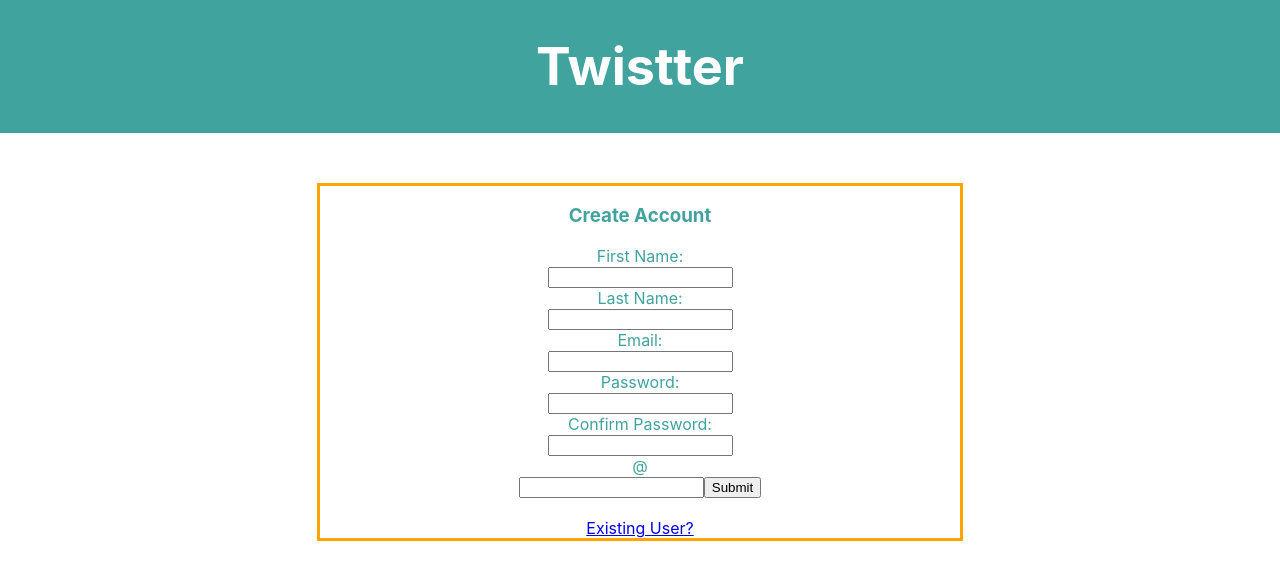
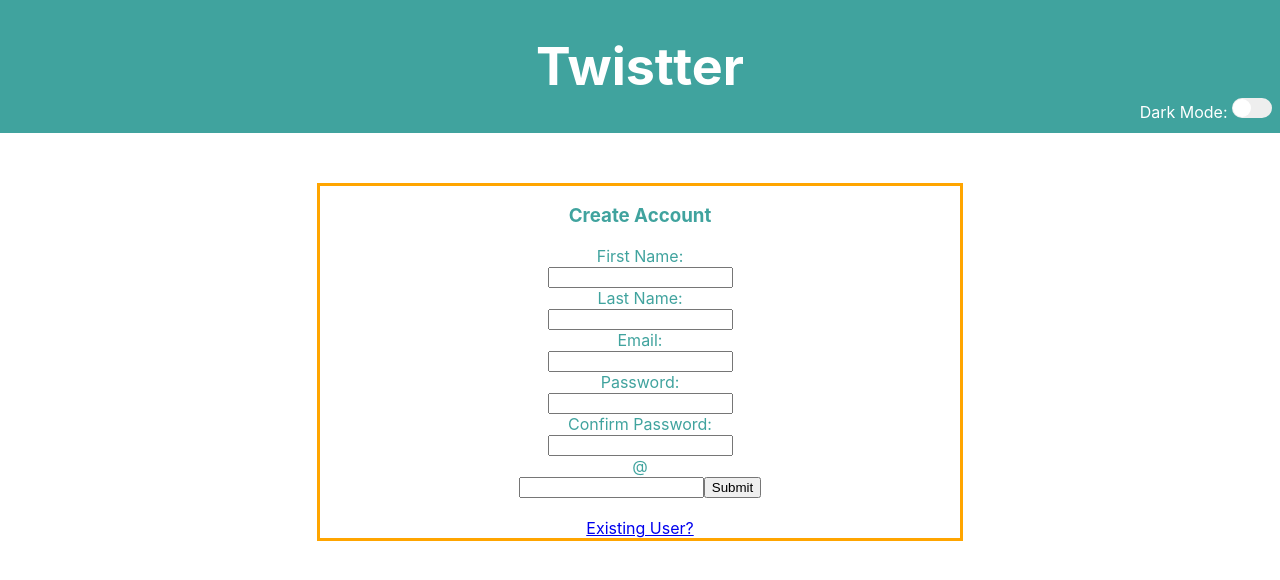
Before and after one commit to aniamb/twistter-307, a React (Create React App) app in the folder twistter/: page / in a window 1280 px wide. Shown: the top 580 px of the page. Built offline with nearby package versions, Linux system fonts and the light colour scheme; no server answers.

Commit message:
Finished dark-light mode

```diff
--- a/twistter/src/App.css
+++ b/twistter/src/App.css
@@ -1,16 +1,42 @@
+
+:root {
+  --background-color: rgb(64, 163, 158);
+  --font-color: white;
+  --toggle-bg: #eee;
+  --toggle-circle: white;
+  --toggle-other: orange;
+
+}
+[data-theme="light"] {
+  --background-color: rgb(64, 163, 158);
+  --font-color: white;
+  --toggle-bg: #eee;
+  --toggle-circle: white;
+  --toggle-other: orange;
+}
+
+[data-theme="dark"] {
+  --background-color: black;
+  --font-color: white;
+  --toggle-bg: purple;
+  --toggle-bg: black;
+  --toggle-other: #7983ff;
+}
+
+
 .App {
   text-align: left;
 }
 
 .App-header {
-  background-color: rgb(64, 163, 158);
+  background-color: var(--background-color);
   min-height: 15%;
   display: flex;
   flex-direction: column;
   align-items: center;
   justify-content: center;
   font-size: calc(10px + 2vmin);
-  color: white;
+  color: var(--font-color);
 }
 .navLinks{
 list-style:none;
@@ -75,9 +101,22 @@ margin-bottom: 2px;
 
 
 .App-link {
-color: white;
+color: var(--font-color);
 }
 
+.topright{
+  position:absolute;
+  top: 10px;
+  right: 10px;
+  font-size: 18px;
+}
+
+.topright2{
+  position:absolute;
+  top:98px;
+  right:8px;
+  font-size: 16px;
+}
 
 
 @keyframes App-logo-spin {
@@ -88,3 +127,35 @@ color: white;
     transform: rotate(360deg);
   }
 }
+
+.switch {
+  position : relative ;
+  display : inline-block;
+  width : 40px;
+  height : 20px;
+  background-color: var(--toggle-bg);
+  border-radius: 20px;
+}
+
+.switch::after {
+  content: '';
+  position: absolute;
+  width: 18px;
+  height: 18px;
+  border-radius: 50%;
+  background-color: var(--toggle-circle);
+  top: 1px;
+  left: 1px;
+  transition: all 0.3s;
+}
+
+.checkbox:checked + .switch::after {
+  left : 20px;
+}
+.checkbox:checked + .switch {
+  background-color: var(--toggle-other);
+}
+
+.checkbox {
+  display : none;
+}
--- a/twistter/src/App.js
+++ b/twistter/src/App.js
@@ -11,12 +11,62 @@ import EditProfile from './EditProfile'
 import UserProfile from './UserProfile'
 import {Switch, NavLink, Route} from 'react-router-dom'
 import GenericProfile from "./GenericProfile";
+import axios from 'axios'
 
-function App() {
+class App extends React.Component{
+  constructor (props){
+    super(props);
+    this.state = {
+      userHandle:null
+    }
+  }
+
+componentDidMount(){
+  var currHandle = localStorage.getItem('currentUser');
+  axios.get('http://localhost:5000/userprofile', {
+      params: {
+        userHandle: currHandle
+      }
+    }).then((response) => {
+      console.log(currHandle);
+      if(currHandle!=null){
+        this.setState({userHandle: '@'+currHandle});
+      }else{
+        this.setState({userHandle: 'welcome'})
+      }
+    })
+    .catch((err) => {
+     console.log('error getting info');
+    })
+}
+handleTheme(event){
+  var checkeddd = document.getElementById("toggle").checked;
+  var currTheme="light";
+  console.log(checkeddd);
+  if(checkeddd==true){
+      document.documentElement.setAttribute('data-theme', 'dark');
+      //localStorage.setItem('theme', 'dark');
+      currTheme="dark";
+      console.log(currTheme);
+  }else if(checkeddd==false){
+      document.documentElement.setAttribute('data-theme', 'light');
+      //localStorage.setItem('theme', 'light');
+      currTheme="light";
+      console.log(currTheme);
+  }
+}
+render() {
   return (
     <div className="App">
       <div className="App-header">
           <h1>Twistter</h1>
+            <div className="topright">
+            {this.state.userHandle}
+            </div>
+            <div className="topright2">
+            Dark Mode: <input type="checkbox" id="toggle" className="checkbox" onChange={this.handleTheme.bind(this)}/>
+            <label htmlFor="toggle" className="switch" ></label>
+            </div>
       </div>
         <Switch>
             <Route path="/createaccount" component={CreateAccount}/>
@@ -53,4 +103,5 @@ function App() {
   );
 }
 
-export default App;
+}
+export default App
--- a/twistter/src/EditProfile.css
+++ b/twistter/src/EditProfile.css
@@ -1,13 +1,69 @@
+:root{
+    --text-color: rgb(64, 163, 158);
+    --border-color: orange;
+    --toggle-bg: #eee;
+    --toggle-circle: white;
+    --toggle-other: orange;
+}
+[data-theme="light"] {
+    --text-color: rgb(64, 163, 158);
+    --border-color: orange;
+    --toggle-bg: #eee;
+    --toggle-circle: white;
+    --toggle-other: orange;
+}
+
+[data-theme="dark"] {
+    --text-color: black;
+    --border-color: black;
+    --toggle-bg: purple;
+    --toggle-bg: black;
+    --toggle-other: #7983ff
+}
+
+
 .EditProfile{
     max-width: 100%;
     height: 100%;
-    color: rgb(64, 163, 158);
+    color: var(--text-color);
 }
 .EditingBox{
     margin: 0 auto;
     border-style: solid;
-    border-color: orange;
+    border-color: var(--border-color);
     width: 50%;
     margin-top: 50px;
     text-align: center;
 }
+
+.switch {
+    position : relative ;
+    display : inline-block;
+    width : 40px;
+    height : 20px;
+    background-color: var(--toggle-bg);
+    border-radius: 20px;
+  }
+
+  .switch::after {
+    content: '';
+    position: absolute;
+    width: 18px;
+    height: 18px;
+    border-radius: 50%;
+    background-color: var(--toggle-circle);
+    top: 1px;
+    left: 1px;
+    transition: all 0.3s;
+  }
+
+  .checkbox:checked + .switch::after {
+    left : 20px;
+  }
+  .checkbox:checked + .switch {
+    background-color: var(--toggle-other);
+  }
+
+ .checkbox {
+    display : none;
+ }
--- a/twistter/src/EditProfile.js
+++ b/twistter/src/EditProfile.js
@@ -14,6 +14,7 @@ class EditProfile extends Component{
             deleteRedirect: false
         }
     }
+
 
     handleChange(event) {
         this.setState({bio: event.target.value})
@@ -56,11 +57,13 @@ class EditProfile extends Component{
                 <form onSubmit = {this.handleSubmit.bind(this)}>
                     {/*Make a text area instead of a text box*/}
                     Bio: <br/>
-                    <input type="text" name="bio" value={this.state.bio}
-                    onChange={this.handleChange.bind(this)}/><br></br>
+                    <textarea rows="4" cols="20" name="bio" value={this.state.bio}
+                    onChange={this.handleChange.bind(this)}>
+                    </textarea>
+                    <br></br>
                     <input type="submit" value="Save Changes"/>
                     <br></br>
-                    <input type="button" value="Delete" onClick={this.handleDelete.bind(this)}/>
+                    <input type="button" value="Delete Account" onClick={this.handleDelete.bind(this)}/>
                 </form>
                 {this.state.timelineRedirect && <Redirect to={{
                     pathname: '/timeline'
--- a/twistter/src/Timeline.css
+++ b/twistter/src/Timeline.css
@@ -1,3 +1,4 @@
+
 .SearchBar {
   text-align: right;
   background-color: white;
--- a/twistter/src/UserProfile.css
+++ b/twistter/src/UserProfile.css
@@ -1,7 +1,31 @@
+:root {
+  --background-color: rgb(64, 163, 158);
+  --font-color: white;
+  --column-color:rgb(243, 243, 243);
+  --prof-color:rgb(33, 75, 73);
+  --bubbles-color:rgb(64, 163, 158);
+}
+[data-theme="light"] {
+  --background-color: rgb(64, 163, 158);
+  --font-color: white;
+  --column-color:rgb(243, 243, 243);
+  --prof-color:rgb(33, 75, 73);
+  --bubbles-color:rgb(64, 163, 158);
+}
+
+[data-theme="dark"] {
+  --background-color: black;
+  --font-color: white;
+  --column-color: black;
+  --prof-color:white;
+  --bubbles-color:rgb(135, 108, 185);
+}
+
+
 .UserProfile{
     max-width: 100%;
     height: 100%;
-    color: rgb(33, 75, 73);
+    color: var(--prof-color);
 }
 row {
     display: flex;
@@ -15,7 +39,7 @@ row {
     flex-direction: column;
     flex-basis: 100%;
     flex: 1;
-    background-color: rgb(243, 243, 243);
+    background-color: var(--column-color);
     margin-right: 2%;
     padding-top: 10px;
     border-color: black;
@@ -44,7 +68,7 @@ row {
     margin: 0 auto;
     border-radius: 100%;
     border-style: solid;
-    background-color: white;
+    background-color: var(--font-color);
 }
 .redirect{
     background-color: Transparent;
@@ -54,7 +78,9 @@ row {
     overflow: hidden;
     outline:none;
     position: absolute;
+    font-size: 12px;
 }
+
 #settings{
     width:20px;
     height:20px;
@@ -64,9 +90,9 @@ row {
     border-radius: 15%;
     border-style: solid;
     margin-right: 3px;
-    color: white;
-    background-color: rgb(64, 163, 158);
-    border-color: rgb(64, 163, 158);
+    color: var(--font-color);
+    background-color: var(--bubbles-color);
+    border-color:  var(--bubbles-color);
     display: inline-block !important;
  }
   @media screen and (min-width: 800px) {
--- a/twistter/src/UserProfile.js
+++ b/twistter/src/UserProfile.js
@@ -47,7 +47,8 @@ class UserProfile extends Component {
             <div className="row">
                 {/* User Profile */}
                 <div className="column">
-                    <button className = "redirect"><img id="settings" onClick = {this.editProfileRedirect}/></button>
+
+                    <button className = "redirect">Edit:<img id="settings" onClick = {this.editProfileRedirect}/></button>
                     {this.state.editRedirect ? <Redirect to='/editprofile'/> : null}
                         <div className="circle"/>
                         <br/>
```
